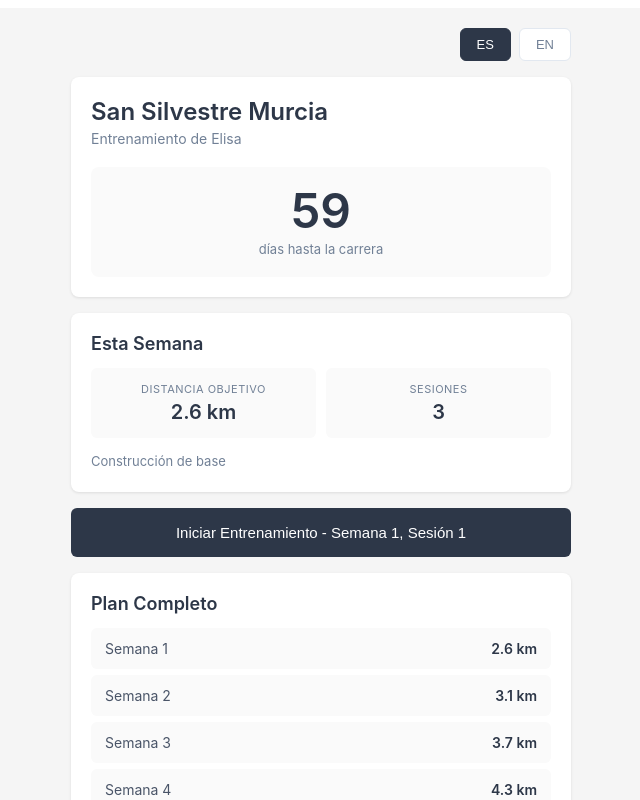
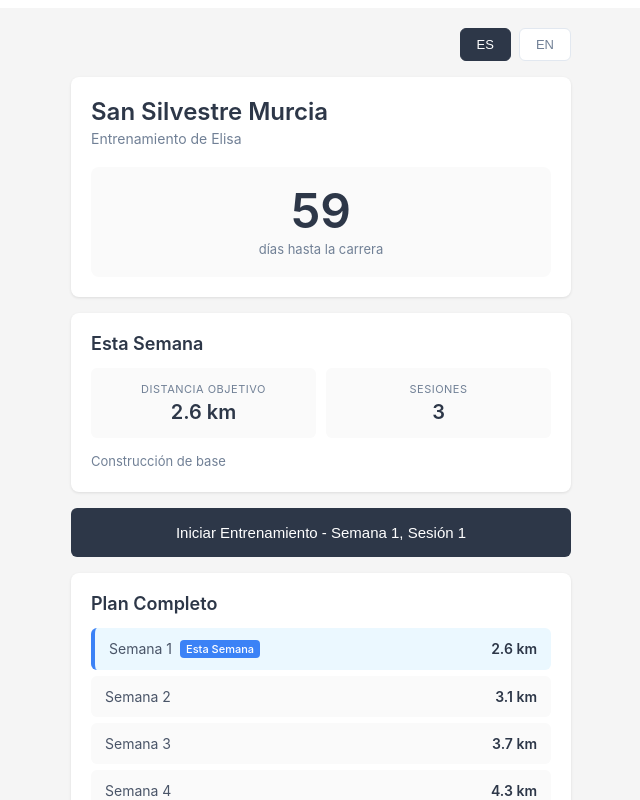
Before and after one commit to Frut0ss/San-Silvestre, a Next.js app: page / in a window 1280 px wide. Shown: the top 800 px of the page, without its empty margins (319-959 px from the left). Built offline with nearby package versions, Linux system fonts and the light colour scheme.

Commit message:
week indicator

```diff
--- a/src/app/SanSilvestreApp.jsx
+++ b/src/app/SanSilvestreApp.jsx
@@ -7,6 +7,7 @@ const translations = {
     subtitle: 'Entrenamiento de Elisa',
     daysUntilRace: 'días hasta la carrera',
     thisWeek: 'Esta Semana',
+    weekPassed: 'Semana pasada',
     targetDistance: 'Distancia objetivo',
     sessions: 'Sesiones',
     startTraining: 'Iniciar Entrenamiento',
@@ -52,6 +53,7 @@ const translations = {
     subtitle: "Elisa's Training",
     daysUntilRace: 'days until race',
     thisWeek: 'This Week',
+    weekPassed: 'Past week',
     targetDistance: 'Target distance',
     sessions: 'Sessions',
     startTraining: 'Start Training',
@@ -200,6 +202,13 @@ const SanSilvestreApp = () => {
   const { plan, daysUntilRace, weeksUntilRace } = generateTrainingPlan(language);
   const currentWeekIndex = Math.min(plan.length - 1, Math.floor(plan.length - weeksUntilRace));
   const currentWeek = plan[currentWeekIndex];
+
+  // Calcular el número de la semana actual y las semanas pasadas
+  const raceDate = new Date('2025-12-31');
+  const startDate = new Date(raceDate);
+  startDate.setDate(startDate.getDate() - (plan.length * 7));
+  const today = new Date();
+  const weeksPassed = Math.floor((today - startDate) / (1000 * 60 * 60 * 24 * 7));
 
   // Cargar idioma desde localStorage
   useEffect(() => {
@@ -705,10 +714,24 @@ const SanSilvestreApp = () => {
               {plan.map((week, idx) => (
                 <div key={idx}>
                   <div
-                    style={styles.planItem}
+                    style={{
+                      ...styles.planItem,
+                      ...(idx === currentWeekIndex ? styles.currentWeekItem : {}),
+                      ...(idx < weeksPassed ? styles.pastWeekItem : {})
+                    }}
                     onClick={() => setExpandedWeek(expandedWeek === week.week ? null : week.week)}
                   >
-                    <span>{t.week} {week.week}</span>
+                    <div style={styles.weekInfo}>
+                      <span style={styles.weekLabel}>
+                        {t.week} {week.week}
+                        {idx === currentWeekIndex &&
+                          <span style={styles.currentWeekBadge}>{t.thisWeek}</span>
+                        }
+                        {idx < weeksPassed && idx !== currentWeekIndex &&
+                          <span style={styles.pastWeekBadge}>{t.weekPassed}</span>
+                        }
+                      </span>
+                    </div>
                     <span style={styles.planDistance}>{week.distance} km</span>
                   </div>
 
@@ -1311,6 +1334,40 @@ const styles = {
     background: '#fff5f5',
     borderColor: '#feb2b2',
   },
+  currentWeekItem: {
+    borderLeft: '4px solid #3b82f6',
+    background: '#ebf8ff',
+  },
+  pastWeekItem: {
+    background: '#f7fafc',
+    color: '#a0aec0',
+  },
+  weekInfo: {
+    display: 'flex',
+    alignItems: 'center',
+    gap: '8px',
+  },
+  weekLabel: {
+    display: 'flex',
+    alignItems: 'center',
+    gap: '8px',
+  },
+  currentWeekBadge: {
+    background: '#3b82f6',
+    color: 'white',
+    padding: '2px 6px',
+    borderRadius: '4px',
+    fontSize: '11px',
+    fontWeight: '500',
+  },
+  pastWeekBadge: {
+    background: '#e2e8f0',
+    color: '#718096',
+    padding: '2px 6px',
+    borderRadius: '4px',
+    fontSize: '11px',
+    fontWeight: '500',
+  },
 };const cssStyles = `
   button:active {
     transform: scale(0.98);
```
